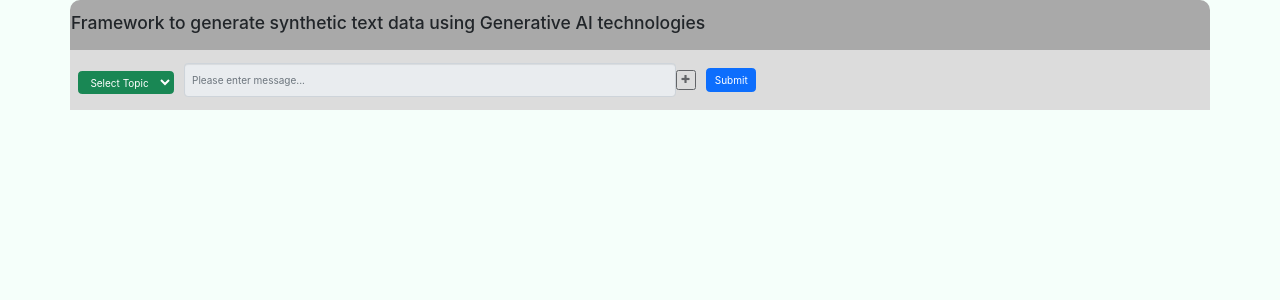
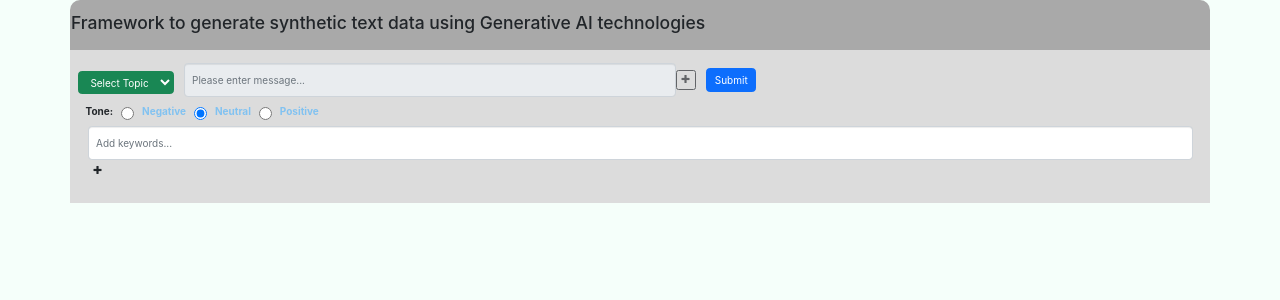
Before and after one commit to ashugulati-work/TechMates, a React (Create React App) app in the folder UI/: page / in a window 1280 px wide. Shown: the top 300 px of the page. Built offline with nearby package versions, Linux system fonts and the light colour scheme; the HTML template or start-up script is replaced by a standard one.

Commit message:
add component for keywords and tone

```diff
--- a/UI/src/actions/projectActions.js
+++ b/UI/src/actions/projectActions.js
@@ -44,11 +44,11 @@ export const deleteMessageValue = (deleteId) => async (dispatch) => {
     }
 };
 
-export const submitFormData = (messages, rowInput, dropDownValue) => async (dispatch) => {
+export const submitFormData = (messages, rowInput, dropDownValue, tone, keywords) => async (dispatch) => {
     const requestOptions = {
         method: 'POST',
         headers: { 'Content-Type': 'application/json' },
-        body: JSON.stringify({no_of_sentences:rowInput, sentences: messages, topic: dropDownValue })
+        body: JSON.stringify({no_of_sentences:rowInput, sentences: messages, topic: dropDownValue, tone: selectedTone, keywords: keywords })
     };
     var getAllMessagesResponse = await fetch(constant.SERVER_HOST_AND_PORT+'/api/sentences', requestOptions);
 
--- a/UI/src/components/MesagesUI.css
+++ b/UI/src/components/MesagesUI.css
@@ -116,3 +116,38 @@
     0% { transform: rotate(0deg); }
     100% { transform: rotate(360deg); }
   }
+
+  .tone {
+    display: flex;
+  }
+
+  .tone label {
+    display: flex;
+    align-items: center;
+    /* margin-right: 10px; */
+  }
+
+  .tone__label {
+    display: inline-block;
+    padding: 2px 8px;
+    border-radius: 4px;
+    border: none;
+    color: #81c2f1;
+    cursor: pointer;
+    transition: background-color 0.2s ease-in-out;
+  }
+
+  .tone__label_name {
+    display: inline-block;
+    padding: 2px 8px;
+    border-radius: 4px;
+    border: none;
+  }
+
+  .tone__label:hover {
+    color: #007bff;
+  }
+
+  .tone__label input[type="radio"] {
+    display: none;
+  }
--- a/UI/src/components/MesagesUI.js
+++ b/UI/src/components/MesagesUI.js
@@ -16,6 +16,24 @@ const MesagesUI = ({ createInputMessages, submitFormData, retriveMsg, messages,
     const [dropDownValue, setDropDownValue] = useState('');
     const [disableInputBox, setDisableInputBox] = useState(true);
     const [showSpinner, setShowSpinner] = useState(false);
+
+    const [selectedTone, setSelectedTone] = useState('neutral');
+
+    const [keywords, setKeywords] = useState([]);
+    const [newKeyword, setNewKeyword] = useState('');
+
+    const handleNewKeywordChange = (event) => {
+      setNewKeyword(event.target.value);
+    };
+
+    const handleAddKeyword = () => {
+      if (newKeyword.trim() !== '') {
+        setKeywords((prevKeywords) => [...prevKeywords, newKeyword.trim()]);
+        console.log("keywords....", keywords)
+        setNewKeyword('');
+      }
+    };
+
     const onChangeHandler = (event) => {
       const keys = event.target.name;
       const values = event.target.value;
@@ -24,6 +42,7 @@ const MesagesUI = ({ createInputMessages, submitFormData, retriveMsg, messages,
           ...prevState, [keys]: values
         }))
     }
+
     const onChangeRowHandler = (event) => {
       const values = event.target.value;
       setRowInput(values);
@@ -61,6 +80,7 @@ const MesagesUI = ({ createInputMessages, submitFormData, retriveMsg, messages,
 
     const submitFormMessage = (event) => {
       event.preventDefault();
+      console.log("keywords....", keywords)
       setShowSpinner(true);
       if (parseInt(rowInput) <= 0 || parseInt(rowInput) > 100) {
         setShowSpinner(false);
@@ -69,7 +89,7 @@ const MesagesUI = ({ createInputMessages, submitFormData, retriveMsg, messages,
       }
       document.getElementById('show-error').style.display = "none";
       if (Object.keys(messages).length > 0 && rowInput && dropDownValue) {
-        submitFormData(messages, rowInput, dropDownValue);
+        submitFormData(messages, rowInput, dropDownValue, selectedTone, keywords);
       }
     }
 
@@ -98,6 +118,10 @@ const MesagesUI = ({ createInputMessages, submitFormData, retriveMsg, messages,
         setDisableInputBox(true);
       }
     }
+
+  function handleToneChange(event){
+    setSelectedTone(event.target.value);
+  }
 
     useEffect(() => {
       let topicValue = constant.topic.map(value => value.split(','));
@@ -129,11 +153,33 @@ const MesagesUI = ({ createInputMessages, submitFormData, retriveMsg, messages,
               <span className="glyphicon glyphicon-plus"></span>
             </button>
           </div>
-          <button type="submit" className="btn btn-primary mb-2 submit-btn">Submit</button>
-          {showSpinner ? <div className='spinner'></div> : ''}
+        <button type="submit" className="btn btn-primary mb-2 submit-btn">Submit</button>
+          {/* {showSpinner ? <div className='spinner'></div> : ''} */}
         </form>
+        <div className="tone">
+          <label>
+          <span className="tone__label_name">Tone:  </span>
+            <input type="radio" name="tone" value="negative" checked={selectedTone === 'negative'} onChange={handleToneChange} />
+            <span className="tone__label">Negative</span>
+          </label>
+          <label>
+            <input type="radio" name="tone" value="neutral" checked={selectedTone === 'neutral'} onChange={handleToneChange} />
+            <span className="tone__label">Neutral</span>
+          </label>
+          <label>
+            <input type="radio" name="tone" value="positive" checked={selectedTone === 'positive'} onChange={handleToneChange} />
+            <span className="tone__label">Positive</span>
+          </label>
+        </div>
+        <div className="form-group mx-sm-3 mb-4">
+            <input type="text" className="form-control" placeholder="Add keywords..." name="keywords" onChange={handleNewKeywordChange} value={newKeyword} />
+            <button type="button" id="plusBtn" className="btn btn-sm plus-btn" onClick={handleAddKeyword}>
+              <span className="glyphicon glyphicon-plus"></span>
+            </button>
+        </div>
         <div id='generate-rows' className='generate-rows'><p className='generate-para'>Generate rows: </p><input type="number" className="number" id="number" onChange={onChangeRowHandler} value={rowInput}></input><p id='show-error' style={{color: "red", left: "23px", top: "2px", position: "relative"}}>Choose between 1 to 100</p></div>
         </div>
+
       </div>
       <div className="row row-css">
         <div className="col-lg-6 message-input">
```
